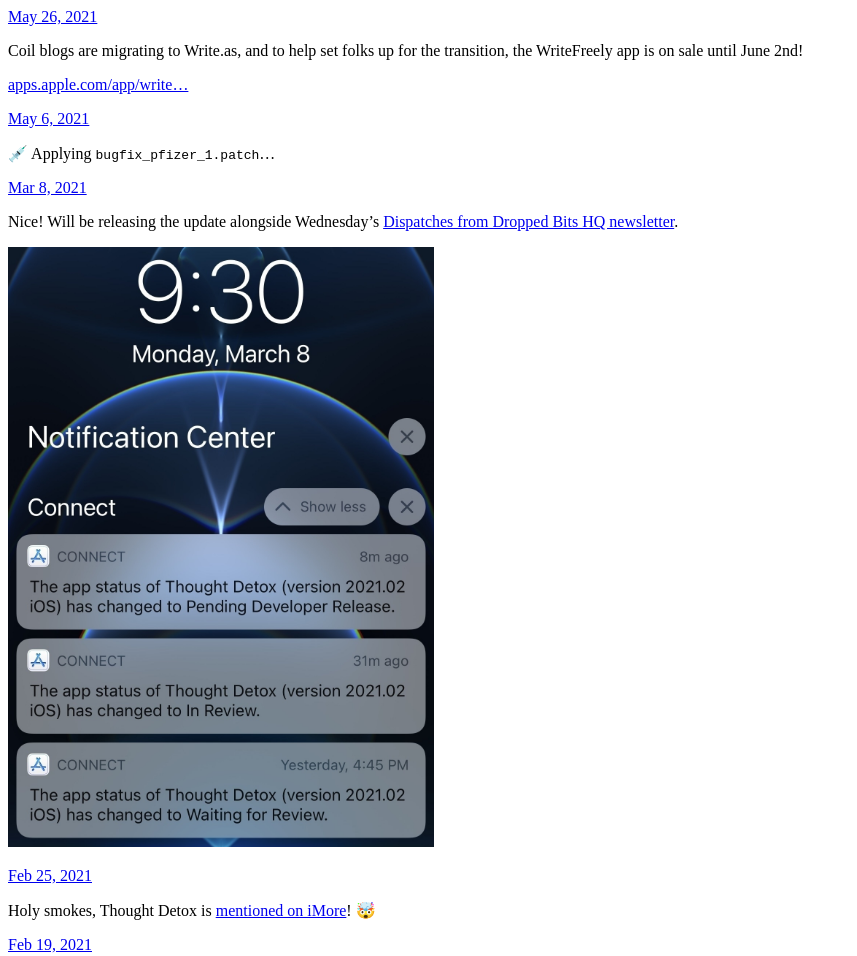
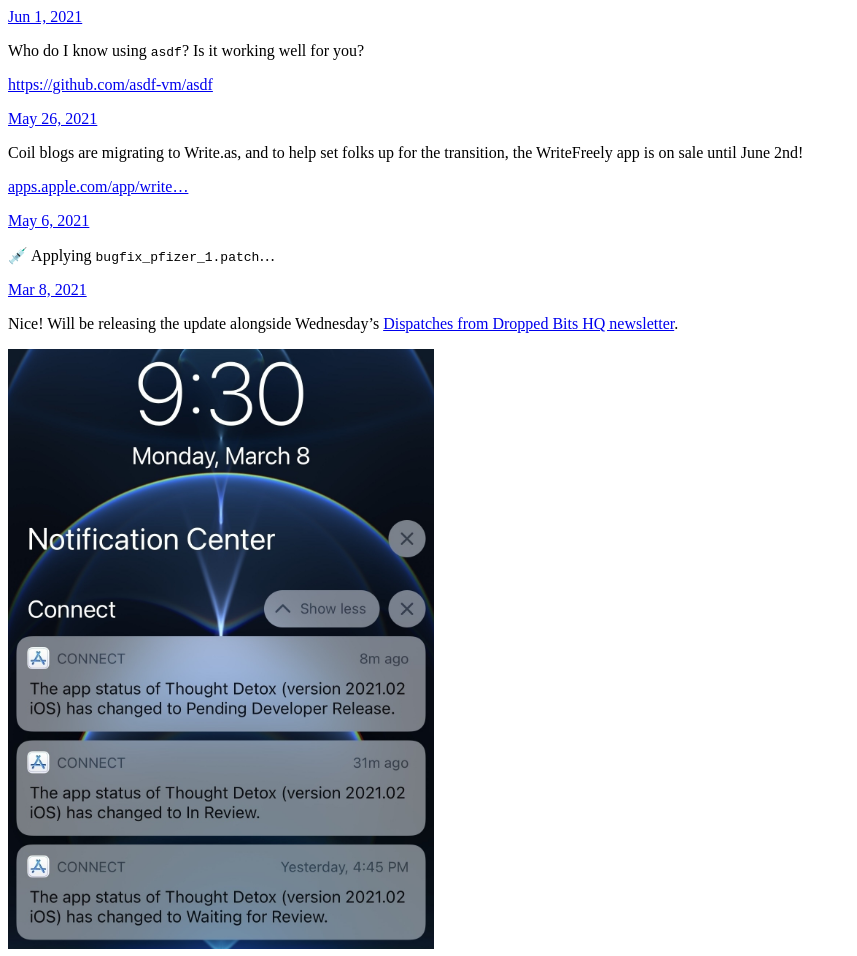
Before and after one commit to AngeloStavrow/microblog-archive, a plain HTML site: page index.html in a window 1280 px wide. Shown: the top 956 px of the page, without its empty margins (0-857 px from the left). Drawn offline with Linux system fonts and the light colour scheme.

Commit message:
Archiving from Micro.blog.

```diff
--- a/index.html
+++ b/index.html
@@ -21,6 +21,19 @@
 <div class="h-feed">
 
 
+
+      <div class="h-entry">
+
+
+        <a href="https://angelo.micro.blog/2021/06/01/who-do-i.html" class="u-url"><time class="dt-published" datetime="2021-06-01 12:43:57 -0400">Jun 1, 2021</time></a>
+
+        <div class="e-content">
+         	<p>Who do I know using <code>asdf</code>? Is it working well for you?</p>
+
+<p><a href="https://github.com/asdf-vm/asdf">https://github.com/asdf-vm/asdf</a></p>
+
+        </div>
+      </div>
 
       <div class="h-entry">
 
```
